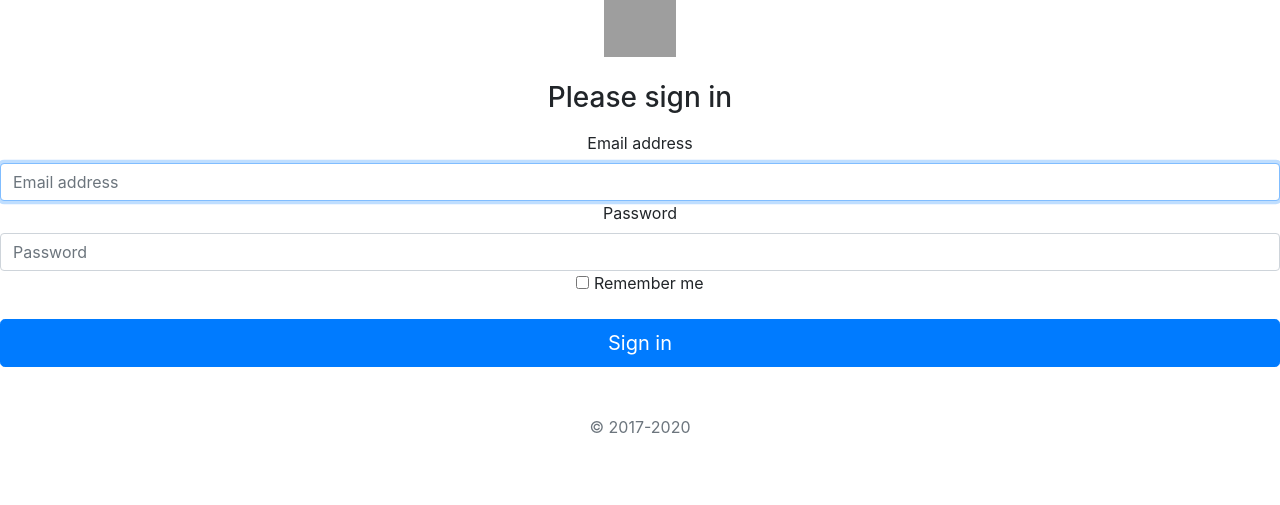
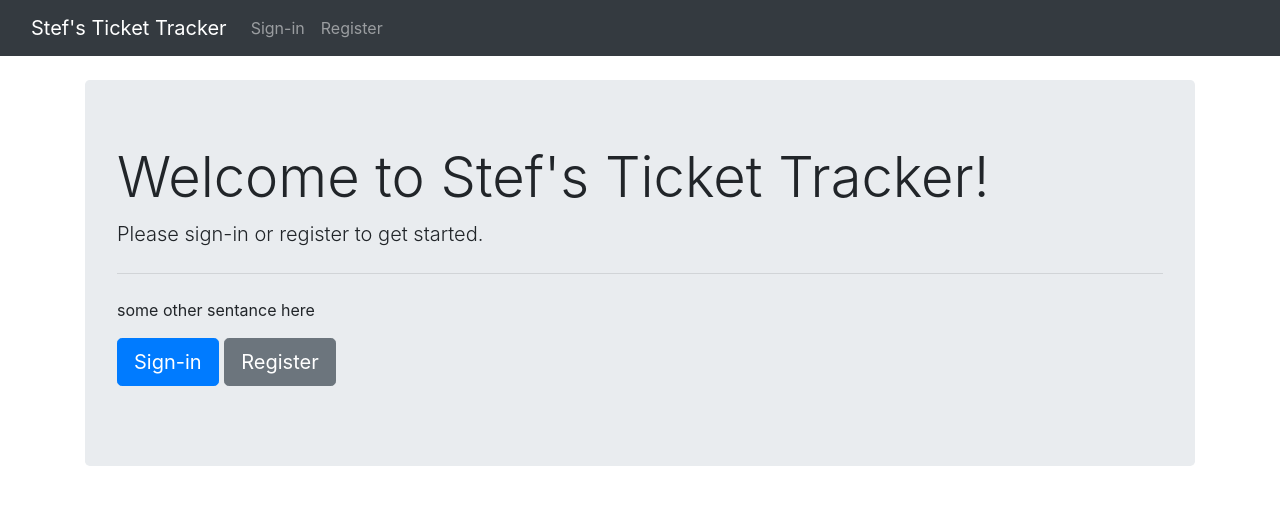
Before and after one commit to stefanoroque/ticket-tracker, a Django app: page / in a window 1280 px wide. Shown: the top 505 px of the page. Run offline with Django 3.2, Linux system fonts and the light colour scheme; some libraries are stand-ins or nearby versions; grey boxes are pictures that could not be loaded.

Commit message:
added layout and started sign in page

```diff
--- a/projectTracker/settings.py
+++ b/projectTracker/settings.py
@@ -11,6 +11,7 @@ https://docs.djangoproject.com/en/3.1/ref/settings/
 """
 
 from pathlib import Path
+import os
 
 # Build paths inside the project like this: BASE_DIR / 'subdir'.
 BASE_DIR = Path(__file__).resolve().parent.parent
@@ -77,7 +78,7 @@ WSGI_APPLICATION = 'projectTracker.wsgi.application'
 DATABASES = {
     'default': {
         'ENGINE': 'django.db.backends.sqlite3',
-        'NAME': BASE_DIR / 'db.sqlite3',
+        'NAME': os.path.join(BASE_DIR, 'db.sqlite3'),
     }
 }
 
--- /dev/null
+++ b/ticket_tracker/static/ticket_tracker/styles.css
@@ -0,0 +1,3 @@
+.border {
+    border-width:3px !important;
+}
--- a/ticket_tracker/templates/ticket_tracker/index.html
+++ b/ticket_tracker/templates/ticket_tracker/index.html
@@ -1,71 +1,25 @@
-<!doctype html>
-<html lang="en">
-  <head>
-    <meta charset="utf-8">
-    <meta name="viewport" content="width=device-width, initial-scale=1">
-    <meta name="description" content="">
-    <meta name="author" content="Mark Otto, Jacob Thornton, and Bootstrap contributors">
-    <meta name="generator" content="Hugo 0.79.0">
-    <title>Signin Template · Bootstrap v5.0</title>
+{% extends "ticket_tracker/layout.html" %}
+{% load static %}
 
-    <link rel="canonical" href="https://getbootstrap.com/docs/5.0/examples/sign-in/">
+{% block body %}
+<div class="container">
+    {% if user.is_authenticated %}
+    <h1>user is authenticated</h1>
+    {% else %}
+    <br>
+    <div class="jumbotron">
+        <h1 class="display-4">Welcome to Stef's Ticket Tracker!</h1>
+        <p class="lead">Please sign-in or register to get started.</p>
+        <hr class="my-4">
+        <p>some other sentance here
+        </p>
+        <p class="lead">
+            <a class="btn btn-primary btn-lg" href="{% url 'signin' %}" role="button">Sign-in</a>
+            <a class="btn btn-secondary btn-lg" href="#" role="button">Register</a>
+        </p>
+    </div>
+    {% endif %}
+</div>
 
-
-
-    <!-- Bootstrap core CSS -->
-<link href="/docs/5.0/dist/css/bootstrap.min.css" rel="stylesheet" integrity="sha384-giJF6kkoqNQ00vy+HMDP7azOuL0xtbfIcaT9wjKHr8RbDVddVHyTfAAsrekwKmP1" crossorigin="anonymous">
-
-    <!-- Favicons -->
-<link rel="apple-touch-icon" href="/docs/5.0/assets/img/favicons/apple-touch-icon.png" sizes="180x180">
-<link rel="icon" href="/docs/5.0/assets/img/favicons/favicon-32x32.png" sizes="32x32" type="image/png">
-<link rel="icon" href="/docs/5.0/assets/img/favicons/favicon-16x16.png" sizes="16x16" type="image/png">
-<link rel="manifest" href="/docs/5.0/assets/img/favicons/manifest.json">
-<link rel="mask-icon" href="/docs/5.0/assets/img/favicons/safari-pinned-tab.svg" color="#7952b3">
-<link rel="icon" href="/docs/5.0/assets/img/favicons/favicon.ico">
-<meta name="theme-color" content="#7952b3">
-
-
-    <style>
-      .bd-placeholder-img {
-        font-size: 1.125rem;
-        text-anchor: middle;
-        -webkit-user-select: none;
-        -moz-user-select: none;
-        user-select: none;
-      }
-
-      @media (min-width: 768px) {
-        .bd-placeholder-img-lg {
-          font-size: 3.5rem;
-        }
-      }
-    </style>
-
-
-    <!-- Custom styles for this template -->
-    <link href="signin.css" rel="stylesheet">
-  </head>
-  <body class="text-center">
-
-<main class="form-signin">
-  <form>
-    <img class="mb-4" src="/docs/5.0/assets/brand/bootstrap-logo.svg" alt="" width="72" height="57">
-    <h1 class="h3 mb-3 fw-normal">Please sign in</h1>
-    <label for="inputEmail" class="visually-hidden">Email address</label>
-    <input type="email" id="inputEmail" class="form-control" placeholder="Email address" required autofocus>
-    <label for="inputPassword" class="visually-hidden">Password</label>
-    <input type="password" id="inputPassword" class="form-control" placeholder="Password" required>
-    <div class="checkbox mb-3">
-      <label>
-        <input type="checkbox" value="remember-me"> Remember me
-      </label>
-    </div>
-    <button class="w-100 btn btn-lg btn-primary" type="submit">Sign in</button>
-    <p class="mt-5 mb-3 text-muted">&copy; 2017-2020</p>
-  </form>
-</main>
-
-
-
-  </body>
-</html>
+<script src="{% static 'ticket_tracker/test.js' %}"></script>
+{% endblock %}
--- a/ticket_tracker/templates/ticket_tracker/layout.html
+++ b/ticket_tracker/templates/ticket_tracker/layout.html
@@ -3,41 +3,46 @@
 <!DOCTYPE html>
 <html lang="en">
     <head>
-        <title>{% block title %}Social Network{% endblock %}</title>
+        <title>{% block title %}Ticket Tracker{% endblock %}</title>
         <link rel="stylesheet" href="https://stackpath.bootstrapcdn.com/bootstrap/4.4.1/css/bootstrap.min.css" integrity="sha384-Vkoo8x4CGsO3+Hhxv8T/Q5PaXtkKtu6ug5TOeNV6gBiFeWPGFN9MuhOf23Q9Ifjh" crossorigin="anonymous">
-        <link href="{% static 'network/styles.css' %}" rel="stylesheet">
+        <link href="{% static 'ticket_tracker/styles.css' %}" rel="stylesheet">
     </head>
     <body>
 
         <nav class="navbar navbar-expand-lg navbar-dark bg-dark">
-            <a class="navbar-brand" href="{% url 'index' %}">Quarantine Social</a>
-
-            <div>
-              <ul class="navbar-nav mr-auto">
-
+        <div class="container-fluid">
+            <a class="navbar-brand" href="#">Stef's Ticket Tracker</a>
+            <button class="navbar-toggler" type="button" data-bs-toggle="collapse" data-bs-target="#navbarNav" aria-controls="navbarNav" aria-expanded="false" aria-label="Toggle navigation">
+            <span class="navbar-toggler-icon"></span>
+            </button>
+            <div class="collapse navbar-collapse" id="navbarNav">
+            <ul class="navbar-nav">
             {% if user.is_authenticated %}
                 <li class="nav-item">
-                        <a class="nav-link" href="{% url 'profile' username=user.username %}"><strong>{{ user.username }}</strong></a>
-                    </li>
-
-                    <li class="nav-item">
-                        <a class="nav-link" href="{% url 'index' %}">All Posts</a>
+                <a class="nav-link active" aria-current="page" href="#">Home</a>
                 </li>
                 <li class="nav-item">
-                        <a class="nav-link" href="{% url 'following' %}">Following</a>
+                <a class="nav-link" href="#">New Project</a>
                 </li>
                 <li class="nav-item">
-                        <a class="nav-link" href="{% url 'logout' %}">Log Out</a>
+                <a class="nav-link" href="#">All Projects</a>
+                </li>
+                <li class="nav-item">
+                <a class="nav-link" href="#">Create Ticket</a>
+                </li>
+                <li class="nav-item">
+                <a class="nav-link" href="#">All Tickets</a>
                 </li>
             {% else %}
                 <li class="nav-item">
-                        <a class="nav-link" href="{% url 'login' %}">Log In</a>
+                <a class="nav-link" href="{% url 'signin' %}">Sign-in</a>
                 </li>
                 <li class="nav-item">
-                        <a class="nav-link" href="{% url 'register' %}">Register</a>
+                <a class="nav-link" href="#">Register</a>
                 </li>
             {% endif %}
             </ul>
+            </div>
         </div>
         </nav>
 
--- a/ticket_tracker/urls.py
+++ b/ticket_tracker/urls.py
@@ -2,5 +2,6 @@ from django.urls import path
 from . import views
 
 urlpatterns = [
-    path("", views.index, name="index")
+    path("", views.index, name="index"),
+    path("signin", views.signin_view, name="signin")
 ]
--- a/ticket_tracker/views.py
+++ b/ticket_tracker/views.py
@@ -1,7 +1,37 @@
+import json
+from django.contrib.auth import authenticate, login, logout
+from django.db import IntegrityError
+from django.http import HttpResponse, HttpResponseRedirect
 from django.shortcuts import render
-from django.http import HttpResponse
+from django.urls import reverse
+from django.utils import timezone
+from django.core.paginator import Paginator
+from django.http import JsonResponse
+from django.contrib.auth.decorators import login_required
+from django.views.decorators.csrf import csrf_exempt
+
+from .models import *
 
 # Create your views here.
 
 def index(request):
     return render(request, "ticket_tracker/index.html")
+
+def signin_view(request):
+    if request.method == "POST":
+
+        # Attempt to sign user in
+        username = request.POST["username"]
+        password = request.POST["password"]
+        user = authenticate(request, username=username, password=password)
+
+        # Check if authentication successful
+        if user is not None:
+            login(request, user)
+            return HttpResponseRedirect(reverse("index"))
+        else:
+            return render(request, "ticket_tracket/signin.html", {
+                "message": "Invalid username and/or password."
+            })
+    else:
+        return render(request, "ticket_tracker/signin.html")
```
Also changed, not shown: ticket_tracker/templates/ticket_tracker/login.html (deleted, +0 -26 lines), ticket_tracker/templates/ticket_tracker/signin.html (added, +36 -0 lines), 2 other files. Lines whose indentation alone changed are shown as unchanged.
